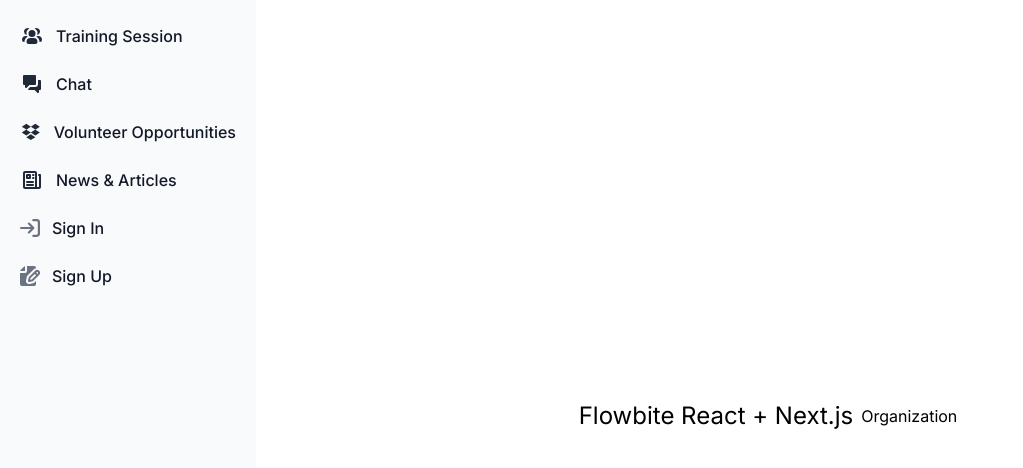
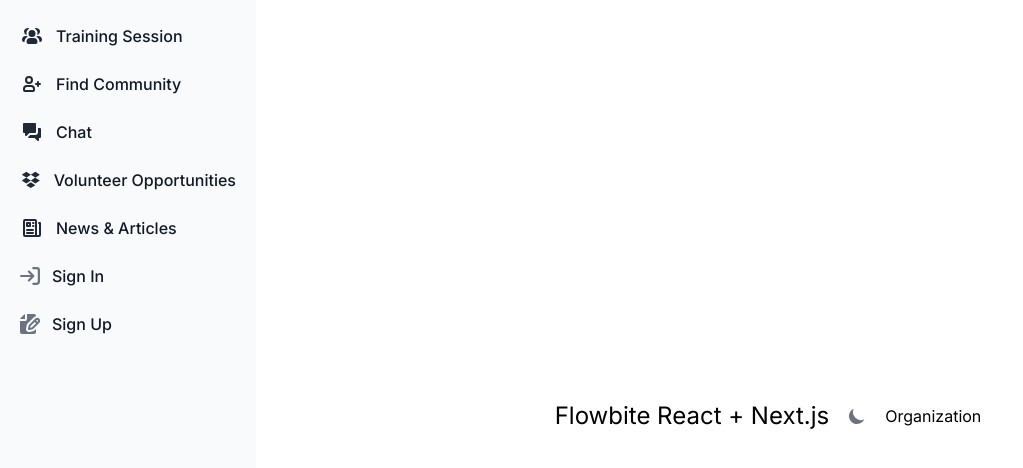
Before and after one commit to SupportVol/Organization-FrontEnd, a Next.js app: page / in a window 1280 px wide. Shown: the top 468 px of the page, without its empty margins (0-1023 px from the left). Built offline with nearby package versions, Linux system fonts and the light colour scheme.

Commit message:
UI Body Done Flex & Grid

```diff
--- a/app/layout.tsx
+++ b/app/layout.tsx
@@ -1,6 +1,6 @@
 import type { Metadata } from "next";
 import { Inter } from "next/font/google";
-import { ThemeModeScript } from "flowbite-react";
+import {DarkThemeToggle, ThemeModeScript} from "flowbite-react";
 import "./globals.css";
 import Page from "@/app/main/page";
 import OrgSideBar from "@/app/main/page";
@@ -19,10 +19,11 @@
 }>) {
   return (
     <html lang="en">
-      <head>
+      <head><DarkThemeToggle />
         <ThemeModeScript />
       </head>
       <body className={inter.className}>
+
       <div className="flex  bg-amber-100">
           <OrgSideBar/>
       </div>
--- a/app/main/page.tsx
+++ b/app/main/page.tsx
@@ -24,6 +24,18 @@
                                 </svg>
 
                                 <span className="ms-3"><Link href="/trainingsession">Training Session </Link></span>
+
+                            </a>
+                        </li>
+                        <li>
+                            <a href="#"
+                               className="flex items-center p-2 text-gray-900 rounded-lg dark:text-white hover:bg-gray-100 dark:hover:bg-gray-700 group">
+                                <svg className="w-6 h-6 text-gray-800 dark:text-white" aria-hidden="true" xmlns="http://www.w3.org/2000/svg" width="24" height="24" fill="none" viewBox="0 0 24 24">
+                                    <path stroke="currentColor" strokeLinecap="round" strokeLinejoin="round" strokeWidth="2" d="M16 12h4m-2 2v-4M4 18v-1a3 3 0 0 1 3-3h4a3 3 0 0 1 3 3v1a1 1 0 0 1-1 1H5a1 1 0 0 1-1-1Zm8-10a3 3 0 1 1-6 0 3 3 0 0 1 6 0Z"/>
+                                </svg>
+
+
+                                <span className="ms-3"><Link href="/communities">Find Community</Link></span>
 
                             </a>
                         </li>
--- a/app/page.tsx
+++ b/app/page.tsx
@@ -1,12 +1,14 @@
 import { Button, DarkThemeToggle } from "flowbite-react";
-import Page from "@/app/main/page";
+
 import Link from "next/link";
+
+
 
 export default function Home() {
   return (
     <main className="flex min-h-screen items-center justify-center gap-2 dark:bg-gray-800">
       <h1 className="text-2xl dark:text-white">Flowbite React + Next.js</h1>
-        {/*<DarkThemeToggle />*/}
+        <DarkThemeToggle />
 
         <Link href="/main">Organization</Link>
     </main>
--- a/package.json
+++ b/package.json
@@ -20,15 +20,13 @@
     "@types/node": "^20",
     "@types/react": "^18",
     "@types/react-dom": "^18",
-    "autoprefixer": "^10.4.18",
     "eslint": "^8",
     "eslint-config-next": "14.1.3",
     "eslint-config-prettier": "^9.1.0",
     "eslint-plugin-tailwindcss": "^3.15.1",
-    "postcss": "^8",
     "prettier": "^3.2.5",
     "prettier-plugin-tailwindcss": "^0.5.12",
-    "tailwindcss": "^3.4.1",
+    "tailwindcss": "^3.4.3",
     "typescript": "^5"
   }
 }
```
Also changed, not shown: 1 other file (tests, documents, lock files or other folders).
